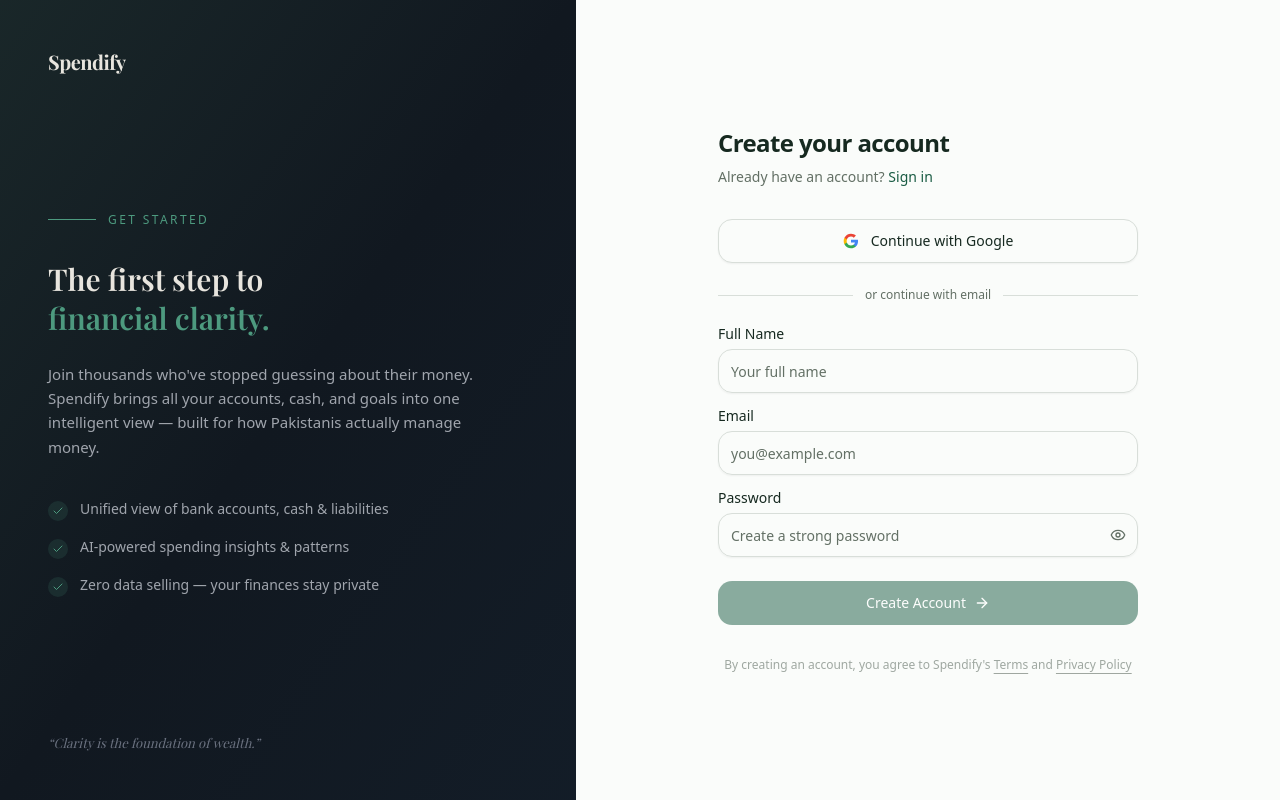
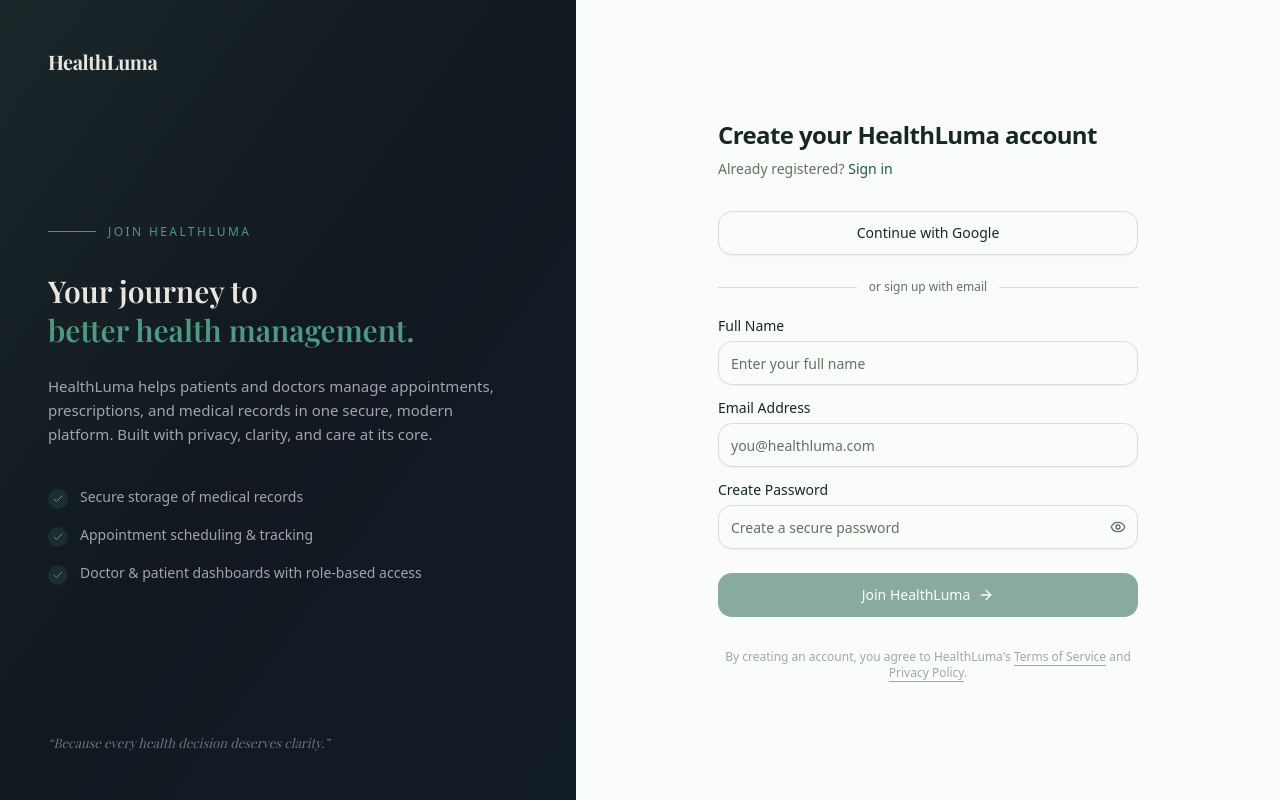
Before and after one commit to farazali-7/HealthLuma, a Next.js app: page /signup in a window 1280 px wide. Built offline with nearby package versions, Linux system fonts and the light colour scheme.

Commit message:
login/signup updated

```diff
--- a/app/login/page.tsx
+++ b/app/login/page.tsx
@@ -47,12 +47,10 @@
 
   return (
     <div className="min-h-screen flex">
-      {/* Left Column — Philosophy Panel */}
+      {/* Left Column */}
       <div className="hidden lg:flex lg:w-[45%] relative bg-[#111820] overflow-hidden">
-        {/* Subtle gradient overlay */}
         <div className="absolute inset-0 bg-gradient-to-br from-[#1A2E44]/40 via-transparent to-[#2D4A3E]/20" />
 
-        {/* Subtle grid pattern */}
         <div
           className="absolute inset-0 opacity-[0.03]"
           style={{
@@ -65,12 +63,15 @@
         <div className="relative z-10 flex flex-col justify-between p-12 w-full">
           {/* Logo */}
           <div>
-            <Link href="/" className="font-display font-bold text-xl text-[#E8E5DE] tracking-tight">
-              Spendify
+            <Link
+              href="/"
+              className="font-display font-bold text-xl text-[#E8E5DE] tracking-tight"
+            >
+              HealthLuma
             </Link>
           </div>
 
-          {/* Philosophy content */}
+          {/* Content */}
           <div className="max-w-md">
             <div className="flex items-center gap-3 mb-8">
               <div className="h-px w-12 bg-[#C4975A]" />
@@ -80,50 +81,60 @@
             </div>
 
             <h2 className="font-display text-3xl font-semibold text-[#E8E5DE] leading-[1.3] mb-6">
-              Your finances don&apos;t sleep.
+              Your health journey continues.
               <br />
-              <span className="text-[#C4975A]">Neither does clarity.</span>
+              <span className="text-[#C4975A]">Clarity. Care. Confidence.</span>
             </h2>
 
             <p className="text-[#A0A5AD] text-[15px] leading-relaxed mb-10">
-              Every login is a step toward financial mastery. Spendify gives you
-              the complete picture — accounts, spending, goals — so you can make
-              decisions with confidence.
+              Access your appointments, medical records, and care plans in one
+              secure place. HealthLuma keeps your health information organized
+              and protected — so you can focus on what truly matters.
             </p>
 
-            {/* Stats or trust indicators */}
+            {/* Trust indicators */}
             <div className="grid grid-cols-2 gap-6">
               <div className="border border-white/[0.06] rounded-xl p-4 bg-white/[0.02]">
-                <div className="text-2xl font-semibold text-[#E8E5DE] mb-1">256-bit</div>
-                <div className="text-xs text-[#6B7280]">Bank-grade encryption</div>
+                <div className="text-2xl font-semibold text-[#E8E5DE] mb-1">
+                  256-bit
+                </div>
+                <div className="text-xs text-[#6B7280]">
+                  Advanced data encryption
+                </div>
               </div>
               <div className="border border-white/[0.06] rounded-xl p-4 bg-white/[0.02]">
-                <div className="text-2xl font-semibold text-[#4D9A7F] mb-1">100%</div>
-                <div className="text-xs text-[#6B7280]">Data stays yours</div>
+                <div className="text-2xl font-semibold text-[#4D9A7F] mb-1">
+                  100%
+                </div>
+                <div className="text-xs text-[#6B7280]">
+                  Private & confidential records
+                </div>
               </div>
             </div>
           </div>
 
-          {/* Bottom quote */}
           <div className="text-[13px] text-[#6B7280] italic font-display">
-            &ldquo;Control every paisa. Build real wealth.&rdquo;
+            &ldquo;Because your health deserves complete clarity.&rdquo;
           </div>
         </div>
       </div>
 
-      {/* Right Column — Login Form */}
+      {/* Right Column */}
       <div className="flex-1 flex items-center justify-center bg-background px-6 py-12">
         <div className="w-full max-w-[420px]">
           {/* Mobile logo */}
           <div className="lg:hidden mb-10">
-            <Link href="/" className="font-display font-bold text-xl text-foreground tracking-tight">
-              Spendify
+            <Link
+              href="/"
+              className="font-display font-bold text-xl text-foreground tracking-tight"
+            >
+              HealthLuma
             </Link>
           </div>
 
           <div className="mb-8">
             <h1 className="text-2xl font-semibold text-foreground tracking-tight mb-2">
-              Sign in to your account
+              Sign in to HealthLuma
             </h1>
             <p className="text-sm text-muted-foreground">
               Don&apos;t have an account?{" "}
@@ -136,61 +147,39 @@
             </p>
           </div>
 
-          {/* Google OAuth */}
           <Button
             variant="outline"
             className="w-full h-11 rounded-xl text-sm font-medium gap-3 mb-6"
             onClick={handleGoogleLogin}
             type="button"
           >
-            <svg className="size-4" viewBox="0 0 24 24">
-              <path
-                d="M22.56 12.25c0-.78-.07-1.53-.2-2.25H12v4.26h5.92a5.06 5.06 0 0 1-2.2 3.32v2.77h3.57c2.08-1.92 3.28-4.74 3.28-8.1z"
-                fill="#4285F4"
-              />
-              <path
-                d="M12 23c2.97 0 5.46-.98 7.28-2.66l-3.57-2.77c-.98.66-2.23 1.06-3.71 1.06-2.86 0-5.29-1.93-6.16-4.53H2.18v2.84C3.99 20.53 7.7 23 12 23z"
-                fill="#34A853"
-              />
-              <path
-                d="M5.84 14.09c-.22-.66-.35-1.36-.35-2.09s.13-1.43.35-2.09V7.07H2.18C1.43 8.55 1 10.22 1 12s.43 3.45 1.18 4.93l2.85-2.22.81-.62z"
-                fill="#FBBC05"
-              />
-              <path
-                d="M12 5.38c1.62 0 3.06.56 4.21 1.64l3.15-3.15C17.45 2.09 14.97 1 12 1 7.7 1 3.99 3.47 2.18 7.07l3.66 2.84c.87-2.6 3.3-4.53 6.16-4.53z"
-                fill="#EA4335"
-              />
-            </svg>
             Continue with Google
           </Button>
 
-          {/* Divider */}
           <div className="relative mb-6">
             <div className="absolute inset-0 flex items-center">
               <div className="w-full border-t border-border" />
             </div>
             <div className="relative flex justify-center text-xs">
               <span className="bg-background px-3 text-muted-foreground">
-                or continue with email
+                or sign in with email
               </span>
             </div>
           </div>
 
-          {/* Error */}
           {error && (
             <div className="mb-4 p-3 rounded-xl bg-destructive/10 border border-destructive/20 text-sm text-destructive">
               {error}
             </div>
           )}
 
-          {/* Form */}
           <form onSubmit={handleLogin} className="space-y-4">
             <div className="space-y-2">
-              <Label htmlFor="email">Email</Label>
+              <Label htmlFor="email">Email Address</Label>
               <Input
                 id="email"
                 type="email"
-                placeholder="you@example.com"
+                placeholder="you@healthluma.com"
                 value={email}
                 onChange={(e) => setEmail(e.target.value)}
                 required
@@ -240,27 +229,33 @@
               {loading ? (
                 <>
                   <Loader2 className="size-4 animate-spin" />
-                  Signing in...
+                  Signing you in...
                 </>
               ) : (
                 <>
-                  Sign In
+                  Access Dashboard
                   <ArrowRight className="size-4" />
                 </>
               )}
             </Button>
           </form>
 
-          {/* Footer */}
           <p className="mt-8 text-center text-xs text-muted-foreground/60">
-            By continuing, you agree to Spendify&apos;s{" "}
-            <Link href="/" className="underline underline-offset-4 hover:text-muted-foreground">
-              Terms
+            By continuing, you agree to HealthLuma&apos;s{" "}
+            <Link
+              href="/"
+              className="underline underline-offset-4 hover:text-muted-foreground"
+            >
+              Terms of Service
             </Link>{" "}
             and{" "}
-            <Link href="/" className="underline underline-offset-4 hover:text-muted-foreground">
+            <Link
+              href="/"
+              className="underline underline-offset-4 hover:text-muted-foreground"
+            >
               Privacy Policy
             </Link>
+            .
           </p>
         </div>
       </div>
--- a/app/signup/page.tsx
+++ b/app/signup/page.tsx
@@ -23,7 +23,8 @@
     number: /[0-9]/.test(password),
   };
 
-  const isPasswordValid = passwordChecks.length && passwordChecks.uppercase && passwordChecks.number;
+  const isPasswordValid =
+    passwordChecks.length && passwordChecks.uppercase && passwordChecks.number;
 
   async function handleSignup(e: React.FormEvent) {
     e.preventDefault();
@@ -50,13 +51,11 @@
       return;
     }
 
-    // If session exists, email confirmation is disabled — go straight to dashboard
     if (data.session) {
       window.location.href = "/dashboard";
       return;
     }
 
-    // Otherwise, email confirmation is required
     setSuccess(true);
     setLoading(false);
   }
@@ -79,18 +78,14 @@
             <Check className="size-8 text-vault-positive" />
           </div>
           <h1 className="text-2xl font-semibold text-foreground tracking-tight mb-3">
-            Check your email
+            Verify your email
           </h1>
           <p className="text-sm text-muted-foreground mb-8 max-w-sm mx-auto leading-relaxed">
             We&apos;ve sent a verification link to{" "}
             <span className="font-medium text-foreground">{email}</span>.
-            Click the link to activate your account.
+            Please confirm your email to activate your HealthLuma account.
           </p>
-          <Button
-            variant="outline"
-            className="rounded-xl h-10"
-            asChild
-          >
+          <Button variant="outline" className="rounded-xl h-10" asChild>
             <Link href="/login">Back to Login</Link>
           </Button>
         </div>
@@ -100,12 +95,10 @@
 
   return (
     <div className="min-h-screen flex">
-      {/* Left Column — Philosophy Panel */}
+      {/* Left Column */}
       <div className="hidden lg:flex lg:w-[45%] relative bg-[#111820] overflow-hidden">
-        {/* Subtle gradient overlay */}
         <div className="absolute inset-0 bg-gradient-to-br from-[#2D4A3E]/30 via-transparent to-[#1A2E44]/20" />
 
-        {/* Subtle grid pattern */}
         <div
           className="absolute inset-0 opacity-[0.03]"
           style={{
@@ -118,72 +111,77 @@
         <div className="relative z-10 flex flex-col justify-between p-12 w-full">
           {/* Logo */}
           <div>
-            <Link href="/" className="font-display font-bold text-xl text-[#E8E5DE] tracking-tight">
-              Spendify
+            <Link
+              href="/"
+              className="font-display font-bold text-xl text-[#E8E5DE] tracking-tight"
+            >
+              HealthLuma
             </Link>
           </div>
 
-          {/* Philosophy content */}
+          {/* Content */}
           <div className="max-w-md">
             <div className="flex items-center gap-3 mb-8">
               <div className="h-px w-12 bg-[#4D9A7F]" />
               <span className="text-[#4D9A7F] text-xs font-mono uppercase tracking-[0.2em]">
-                Get Started
+                Join HealthLuma
               </span>
             </div>
 
             <h2 className="font-display text-3xl font-semibold text-[#E8E5DE] leading-[1.3] mb-6">
-              The first step to
+              Your journey to
               <br />
-              <span className="text-[#4D9A7F]">financial clarity.</span>
+              <span className="text-[#4D9A7F]">better health management.</span>
             </h2>
 
             <p className="text-[#A0A5AD] text-[15px] leading-relaxed mb-10">
-              Join thousands who&apos;ve stopped guessing about their money.
-              Spendify brings all your accounts, cash, and goals into one
-              intelligent view — built for how Pakistanis actually manage money.
+              HealthLuma helps patients and doctors manage appointments,
+              prescriptions, and medical records in one secure, modern platform.
+              Built with privacy, clarity, and care at its core.
             </p>
 
-            {/* Benefits */}
             <div className="space-y-4">
               {[
-                "Unified view of bank accounts, cash & liabilities",
-                "AI-powered spending insights & patterns",
-                "Zero data selling — your finances stay private",
+                "Secure storage of medical records",
+                "Appointment scheduling & tracking",
+                "Doctor & patient dashboards with role-based access",
               ].map((benefit, i) => (
                 <div key={i} className="flex items-start gap-3">
                   <div className="mt-0.5 flex size-5 shrink-0 items-center justify-center rounded-full bg-[#4D9A7F]/15">
                     <Check className="size-3 text-[#4D9A7F]" />
                   </div>
-                  <span className="text-sm text-[#A0A5AD]">{benefit}</span>
+                  <span className="text-sm text-[#A0A5AD]">
+                    {benefit}
+                  </span>
                 </div>
               ))}
             </div>
           </div>
 
-          {/* Bottom quote */}
           <div className="text-[13px] text-[#6B7280] italic font-display">
-            &ldquo;Clarity is the foundation of wealth.&rdquo;
+            &ldquo;Because every health decision deserves clarity.&rdquo;
           </div>
         </div>
       </div>
 
-      {/* Right Column — Signup Form */}
+      {/* Right Column */}
       <div className="flex-1 flex items-center justify-center bg-background px-6 py-12">
         <div className="w-full max-w-[420px]">
-          {/* Mobile logo */}
           <div className="lg:hidden mb-10">
-            <Link href="/" className="font-display font-bold text-xl text-foreground tracking-tight">
-              Spendify
+            <Link
+              href="/"
+              className="font-display font-bold text-xl text-foreground tracking-tight"
+            >
+              HealthLuma
             </Link>
           </div>
 
           <div className="mb-8">
             <h1 className="text-2xl font-semibold text-foreground tracking-tight mb-2">
-              Create your account
+              Create your HealthLuma account
             </h1>
             <p className="text-sm text-muted-foreground">
-              Already have an account?{" "}
+              Already registered?{" "}
               <Link
                 href="/login"
                 className="text-primary font-medium hover:underline underline-offset-4"
@@ -193,61 +191,39 @@
             </p>
           </div>
 
-          {/* Google OAuth */}
           <Button
             variant="outline"
             className="w-full h-11 rounded-xl text-sm font-medium gap-3 mb-6"
             onClick={handleGoogleSignup}
             type="button"
           >
-            <svg className="size-4" viewBox="0 0 24 24">
-              <path
-                d="M22.56 12.25c0-.78-.07-1.53-.2-2.25H12v4.26h5.92a5.06 5.06 0 0 1-2.2 3.32v2.77h3.57c2.08-1.92 3.28-4.74 3.28-8.1z"
-                fill="#4285F4"
-              />
-              <path
-                d="M12 23c2.97 0 5.46-.98 7.28-2.66l-3.57-2.77c-.98.66-2.23 1.06-3.71 1.06-2.86 0-5.29-1.93-6.16-4.53H2.18v2.84C3.99 20.53 7.7 23 12 23z"
-                fill="#34A853"
-              />
-              <path
-                d="M5.84 14.09c-.22-.66-.35-1.36-.35-2.09s.13-1.43.35-2.09V7.07H2.18C1.43 8.55 1 10.22 1 12s.43 3.45 1.18 4.93l2.85-2.22.81-.62z"
-                fill="#FBBC05"
-              />
-              <path
-                d="M12 5.38c1.62 0 3.06.56 4.21 1.64l3.15-3.15C17.45 2.09 14.97 1 12 1 7.7 1 3.99 3.47 2.18 7.07l3.66 2.84c.87-2.6 3.3-4.53 6.16-4.53z"
-                fill="#EA4335"
-              />
-            </svg>
             Continue with Google
           </Button>
 
-          {/* Divider */}
           <div className="relative mb-6">
             <div className="absolute inset-0 flex items-center">
               <div className="w-full border-t border-border" />
             </div>
             <div className="relative flex justify-center text-xs">
               <span className="bg-background px-3 text-muted-foreground">
-                or continue with email
+                or sign up with email
               </span>
             </div>
           </div>
 
-          {/* Error */}
           {error && (
             <div className="mb-4 p-3 rounded-xl bg-destructive/10 border border-destructive/20 text-sm text-destructive">
               {error}
             </div>
           )}
 
-          {/* Form */}
           <form onSubmit={handleSignup} className="space-y-4">
             <div className="space-y-2">
               <Label htmlFor="fullName">Full Name</Label>
               <Input
                 id="fullName"
                 type="text"
-                placeholder="Your full name"
+                placeholder="Enter your full name"
                 value={fullName}
                 onChange={(e) => setFullName(e.target.value)}
                 required
@@ -256,11 +232,11 @@
             </div>
 
             <div className="space-y-2">
-              <Label htmlFor="email">Email</Label>
+              <Label htmlFor="email">Email Address</Label>
               <Input
                 id="email"
                 type="email"
-                placeholder="you@example.com"
+                placeholder="you@healthluma.com"
                 value={email}
                 onChange={(e) => setEmail(e.target.value)}
                 required
@@ -269,12 +245,12 @@
             </div>
 
             <div className="space-y-2">
-              <Label htmlFor="password">Password</Label>
+              <Label htmlFor="password">Create Password</Label>
               <div className="relative">
                 <Input
                   id="password"
                   type={showPassword ? "text" : "password"}
-                  placeholder="Create a strong password"
+                  placeholder="Create a secure password"
                   value={password}
                   onChange={(e) => setPassword(e.target.value)}
                   required
@@ -293,13 +269,12 @@
                 </button>
               </div>
 
-              {/* Password strength indicators */}
               {password.length > 0 && (
                 <div className="flex flex-wrap gap-x-4 gap-y-1 mt-2">
                   {[
-                    { check: passwordChecks.length, label: "8+ characters" },
-                    { check: passwordChecks.uppercase, label: "Uppercase" },
-                    { check: passwordChecks.number, label: "Number" },
+                    { check: passwordChecks.length, label: "At least 8 characters" },
+                    { check: passwordChecks.uppercase, label: "One uppercase letter" },
+                    { check: passwordChecks.number, label: "One number" },
                   ].map((item, i) => (
                     <div
                       key={i}
@@ -333,27 +308,33 @@
               {loading ? (
                 <>
                   <Loader2 className="size-4 animate-spin" />
-                  Creating account...
+                  Creating your account...
                 </>
               ) : (
                 <>
-                  Create Account
+                  Join HealthLuma
                   <ArrowRight className="size-4" />
                 </>
               )}
             </Button>
           </form>
 
-          {/* Footer */}
           <p className="mt-8 text-center text-xs text-muted-foreground/60">
-            By creating an account, you agree to Spendify&apos;s{" "}
-            <Link href="/" className="underline underline-offset-4 hover:text-muted-foreground">
-              Terms
+            By creating an account, you agree to HealthLuma&apos;s{" "}
+            <Link
+              href="/"
+              className="underline underline-offset-4 hover:text-muted-foreground"
+            >
+              Terms of Service
             </Link>{" "}
             and{" "}
-            <Link href="/" className="underline underline-offset-4 hover:text-muted-foreground">
+            <Link
+              href="/"
+              className="underline underline-offset-4 hover:text-muted-foreground"
+            >
               Privacy Policy
             </Link>
+            .
           </p>
         </div>
       </div>
```
